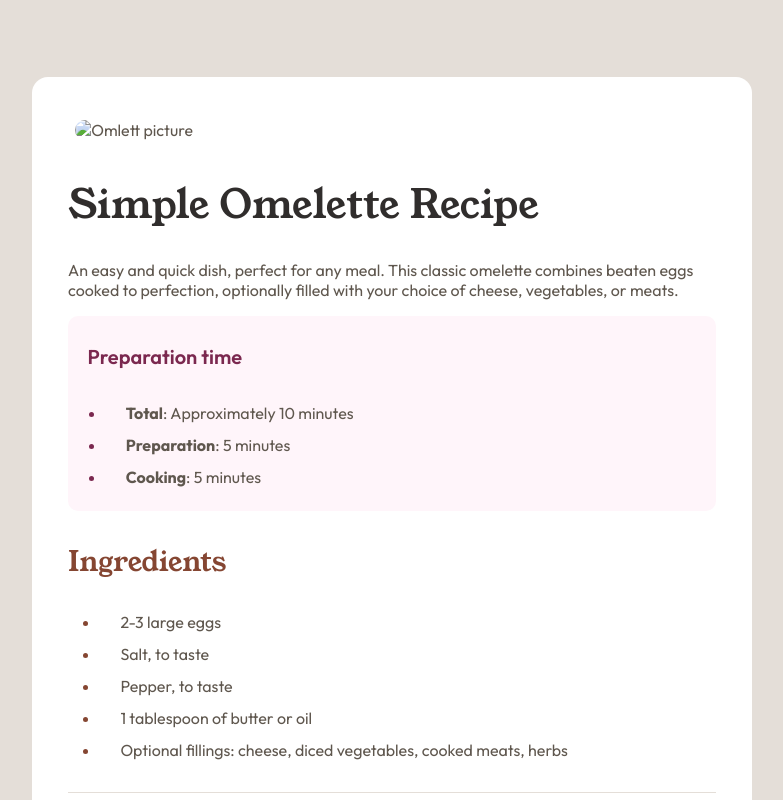
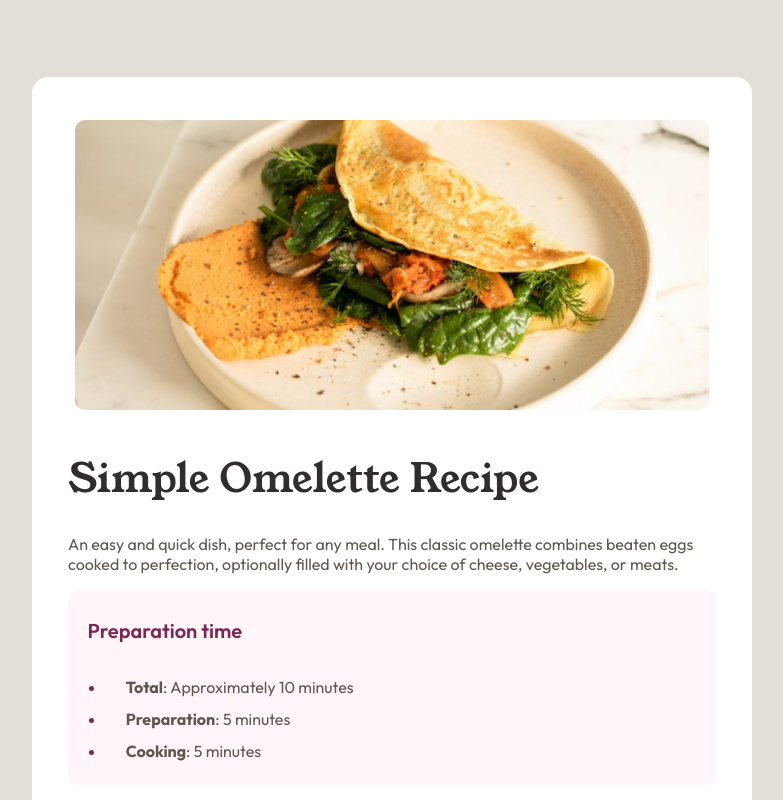
Before and after one commit to IhateCSS-CSSdestroyerGANG/recipe-training, a plain HTML site: page index.html in a window 1280 px wide. Shown: the top 800 px of the page, without its empty margins (248-1031 px from the left). Drawn offline with Linux system fonts and the light colour scheme; the site is published under a folder, as on GitHub Pages, so addresses that start at the root find nothing.

Commit message:
Second commit

```diff
--- a/index.html
+++ b/index.html
@@ -12,7 +12,7 @@
 </head>
 <body>
   <div class="card_container">
-    <img src="/assets/images/image-omelette.jpeg" alt="Omlett picture">
+    <img src="assets/images/image-omelette.jpeg" alt="Omlett picture">
     <div class="card_container_heading">
       <h1>Simple Omelette Recipe</h1>
       <p>
```
